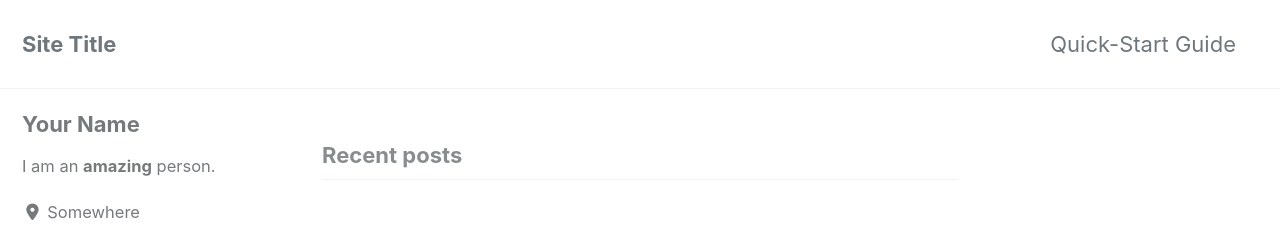
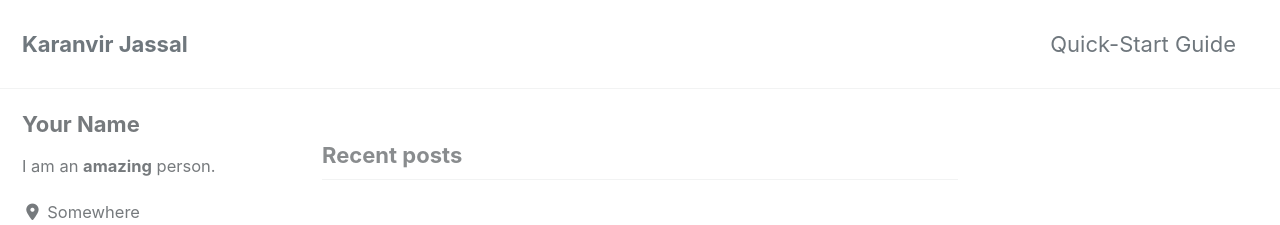
Before and after one commit to Karanvir01/Karanvir01.github.io, a Jekyll site: the page built from index.html, in a window 1280 px wide and 900 px high. Shown: the top 225 px of the window. Built offline with Jekyll 4.4.1, drawn with Linux system fonts in a browser that asks for light colours; cached includes are drawn as plain includes; nearby versions of some CDN libraries; the list of posts is cut into pages by our own code.

```diff
--- a/_config.yml
+++ b/_config.yml
@@ -16,11 +16,11 @@ minimal_mistakes_skin    : "default" # "air", "aqua", "contrast", "dark", "dirt"
 
 # Site Settings
 locale                   : "en-US"
-title                    : "Site Title"
+title                    : "Karanvir Jassal"
 title_separator          : "-"
 subtitle                 : # site tagline that appears below site title in masthead
 name                     : "Karanvir Jassal"
-description              : "An amazing website."
+description              : "Computer Science Portfolio"
 url                      : # the base hostname & protocol for your site e.g. "https://mmistakes.github.io"
 baseurl                  : # the subpath of your site, e.g. "/blog"
 repository               : # GitHub username/repo-name e.g. "mmistakes/minimal-mistakes"
```
